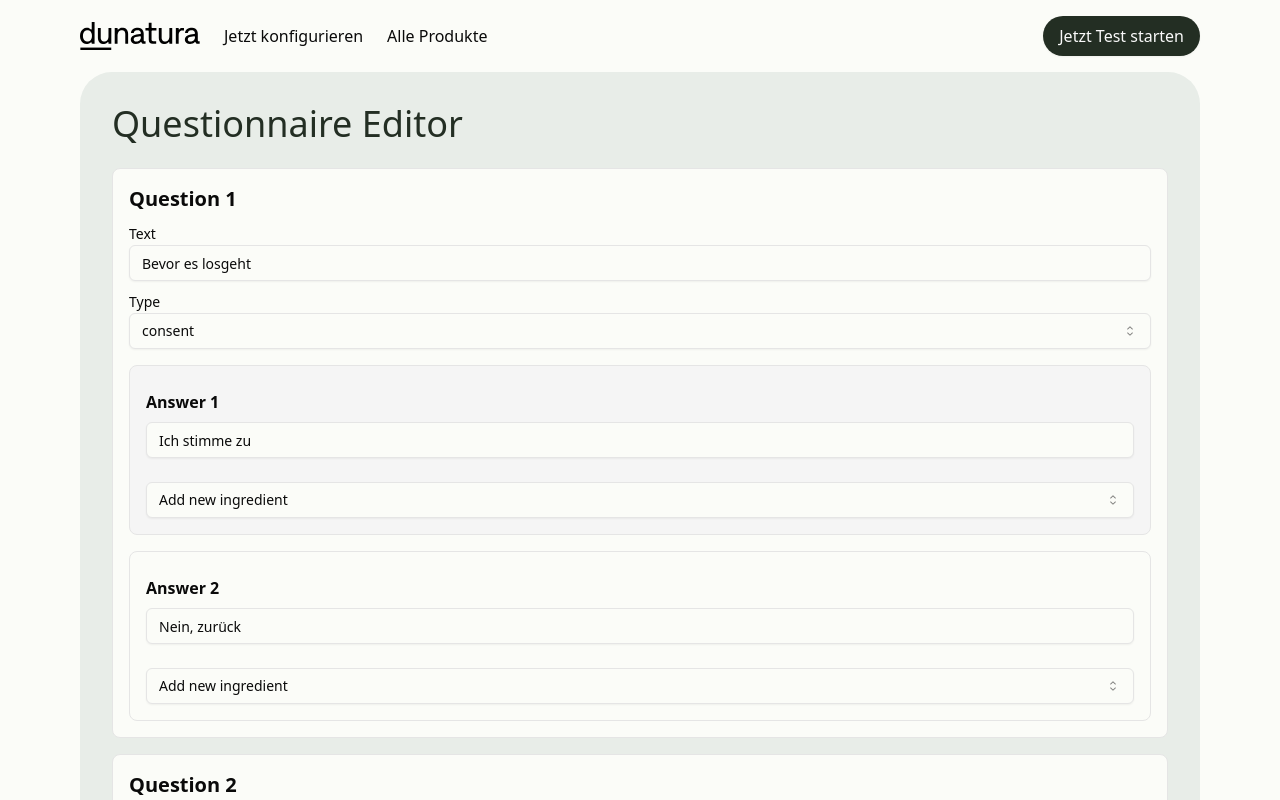
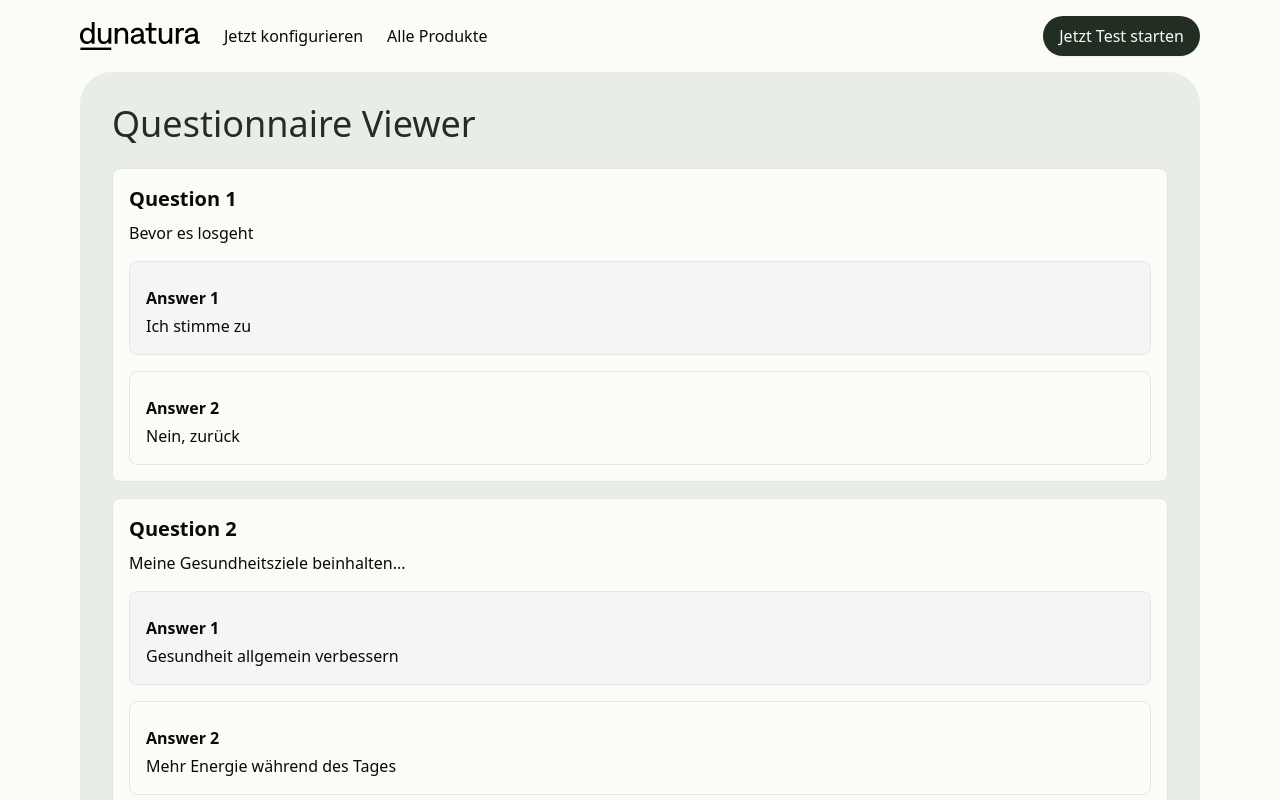
Before and after one commit to manueljenni/dunatura-headless, a Next.js app: page /admin in a window 1280 px wide. Shown: the top 800 px of the page. Built offline with nearby package versions, Linux system fonts and the light colour scheme.

Commit message:
Fix admin

```diff
--- a/app/(default)/admin/page.tsx
+++ b/app/(default)/admin/page.tsx
@@ -6,103 +6,14 @@ import {
   vitaminIdToKey,
   vitamins,
 } from "@/app/questionnaire/questionnaireConfig";
-import { QuestionType } from "@/app/questionnaire/questionnaireEngine";
 import RoundedContainer from "@/components/custom/RoundedContainer";
-import { Input } from "@/components/primitives/input";
-import { Label } from "@/components/primitives/label";
-import {
-  Select,
-  SelectContent,
-  SelectItem,
-  SelectTrigger,
-  SelectValue,
-} from "@/components/primitives/select";
-import { useState } from "react";
 
-export default function QuestionnaireEditor() {
-  const [questions, setQuestions] = useState(questionnaireData);
-
-  const handleQuestionChange = (
-    index: number,
-    field: string,
-    value: string | QuestionType,
-  ) => {
-    const updatedQuestions = [...questions];
-    updatedQuestions[index] = { ...updatedQuestions[index], [field]: value };
-    setQuestions(updatedQuestions);
-  };
-
-  const handleAnswerChange = (
-    questionIndex: number,
-    answerIndex: number,
-    field: string,
-    value: string,
-  ) => {
-    const updatedQuestions = [...questions];
-    const updatedAnswers = [...updatedQuestions[questionIndex].answers];
-    updatedAnswers[answerIndex] = {
-      ...updatedAnswers[answerIndex],
-      value: { ...updatedAnswers[answerIndex].value, [field]: value },
-    };
-    updatedQuestions[questionIndex] = {
-      ...updatedQuestions[questionIndex],
-      answers: updatedAnswers,
-    };
-    setQuestions(updatedQuestions);
-  };
-
-  const handleScoreChange = (
-    questionIndex: number,
-    answerIndex: number,
-    vitaminId: VitaminId,
-    score: number,
-  ) => {
-    const updatedQuestions = [...questions];
-    const updatedAnswers = [...updatedQuestions[questionIndex].answers];
-    const updatedScores = { ...updatedAnswers[answerIndex].scores, [vitaminId]: score };
-    updatedAnswers[answerIndex] = {
-      ...updatedAnswers[answerIndex],
-      scores: updatedScores,
-    };
-    updatedQuestions[questionIndex] = {
-      ...updatedQuestions[questionIndex],
-      answers: updatedAnswers,
-    };
-    setQuestions(updatedQuestions);
-  };
-
-  const addNewIngredient = (
-    questionIndex: number,
-    answerIndex: number,
-    vitaminId: VitaminId,
-  ) => {
-    const updatedQuestions = [...questions];
-    const updatedAnswers = [...updatedQuestions[questionIndex].answers];
-    const updatedScores = { ...updatedAnswers[answerIndex].scores, [vitaminId]: 0 };
-    updatedAnswers[answerIndex] = {
-      ...updatedAnswers[answerIndex],
-      scores: updatedScores,
-    };
-    updatedQuestions[questionIndex] = {
-      ...updatedQuestions[questionIndex],
-      answers: updatedAnswers,
-    };
-    setQuestions(updatedQuestions);
-  };
-
+export default function QuestionnaireViewer() {
   return (
-    <RoundedContainer title="Questionnaire Editor">
+    <RoundedContainer title="Questionnaire Viewer">
       <div className="grid grid-cols-1 gap-4">
-        {questions.map((question, questionIndex) => (
-          <QuestionCard
-            key={question.id}
-            question={question}
-            questionIndex={questionIndex}
-            handleQuestionChange={handleQuestionChange}
-            handleAnswerChange={handleAnswerChange}
-            handleScoreChange={handleScoreChange}
-            addNewIngredient={addNewIngredient}
-          />
+        {questionnaireData.map((question) => (
+          <QuestionCard key={question.id} question={question as any} />
         ))}
       </div>
     </RoundedContainer>
@@ -111,109 +22,21 @@ export default function QuestionnaireEditor() {
 
 type QuestionCardProps = {
   question: (typeof questionnaireData)[0];
-  questionIndex: number;
-  handleQuestionChange: (
-    index: number,
-    field: string,
-    value: string | QuestionType,
-  ) => void;
-  handleAnswerChange: (
-    questionIndex: number,
-    answerIndex: number,
-    field: string,
-    value: string,
-  ) => void;
-  handleScoreChange: (
-    questionIndex: number,
-    answerIndex: number,
-    vitaminId: VitaminId,
-    score: number,
-  ) => void;
-  addNewIngredient: (
-    questionIndex: number,
-    answerIndex: number,
-    vitaminId: VitaminId,
-  ) => void;
 };
 
-function QuestionCard({
-  question,
-  questionIndex,
-  handleQuestionChange,
-  handleAnswerChange,
-  handleScoreChange,
-  addNewIngredient,
-}: QuestionCardProps) {
+function QuestionCard({ question }: QuestionCardProps) {
   return (
     <div className="p-4 border rounded-lg bg-[#FBFCF8]">
       <h2 className="text-xl font-semibold mb-2">Question {question.id}</h2>
-      <QuestionInput
-        question={question}
-        questionIndex={questionIndex}
-        handleQuestionChange={handleQuestionChange}
-      />
+      <p className="mb-4">{question.text}</p>
       <div className="mt-4 space-y-4">
         {question.answers.map((answer, answerIndex) => (
-          <div key={answerIndex}>
-            <AnswerCard
-              answer={answer}
-              questionIndex={questionIndex}
-              answerIndex={answerIndex}
-              handleAnswerChange={handleAnswerChange}
-              handleScoreChange={handleScoreChange}
-              addNewIngredient={addNewIngredient}
-            />
-          </div>
+          <AnswerCard
+            key={answerIndex}
+            answer={answer as any}
+            answerIndex={answerIndex}
+          />
         ))}
-      </div>
-    </div>
-  );
-}
-
-type QuestionInputProps = {
-  question: (typeof questionnaireData)[0];
-  questionIndex: number;
-  handleQuestionChange: (
-    index: number,
-    field: string,
-    value: string | QuestionType,
-  ) => void;
-};
-
-function QuestionInput({
-  question,
-  questionIndex,
-  handleQuestionChange,
-}: QuestionInputProps) {
-  return (
-    <div className="space-y-2">
-      <div>
-        <Label>Text</Label>
-        <Input
-          type="text"
-          value={question.text}
-          onChange={(e) => handleQuestionChange(questionIndex, "text", e.target.value)}
-          className="w-full"
-        />
-      </div>
-      <div>
-        <Label>Type</Label>
-        <Select
-          value={question.type}
-          onValueChange={(value) =>
-            handleQuestionChange(questionIndex, "type", value as QuestionType)
-          }>
-          <SelectTrigger className="w-full">
-            <SelectValue placeholder="Select question type" />
-          </SelectTrigger>
-          <SelectContent>
-            {Object.values(QuestionType).map((type) => (
-              <SelectItem key={type} value={type}>
-                {type}
-              </SelectItem>
-            ))}
-          </SelectContent>
-        </Select>
       </div>
     </div>
   );
@@ -221,53 +44,21 @@ function QuestionInput({
 
 type AnswerCardProps = {
   answer: (typeof questionnaireData)[0]["answers"][0];
-  questionIndex: number;
   answerIndex: number;
-  handleAnswerChange: (
-    questionIndex: number,
-    answerIndex: number,
-    field: string,
-    value: string,
-  ) => void;
-  handleScoreChange: (
-    questionIndex: number,
-    answerIndex: number,
-    vitaminId: VitaminId,
-    score: number,
-  ) => void;
-  addNewIngredient: (
-    questionIndex: number,
-    answerIndex: number,
-    vitaminId: VitaminId,
-  ) => void;
 };
 
-function AnswerCard({
-  answer,
-  questionIndex,
-  answerIndex,
-  handleAnswerChange,
-  handleScoreChange,
-  addNewIngredient,
-}: AnswerCardProps) {
+function AnswerCard({ answer, answerIndex }: AnswerCardProps) {
   const bgColor = answerIndex % 2 === 0 ? "bg-neutral-100" : "bg-[#FBFCF8]";
   const hasScores = Object.keys(answer.scores || {}).length > 0;
 
   return (
     <div className={`space-y-6 p-4 border border-neutral-200 rounded-lg ${bgColor}`}>
-      <div className="space-y-2">
+      <div>
         <h4 className="font-semibold mt-2 mb-1">Answer {answerIndex + 1}</h4>
-        <Input
-          type="text"
-          value={answer.value.text}
-          onChange={(e) =>
-            handleAnswerChange(questionIndex, answerIndex, "text", e.target.value)
-          }
-          className="w-full"
-        />
+        <p>{answer.value.text}</p>
       </div>
       {hasScores && (
-        <div className="space-y-2">
+        <div>
           <h4 className="font-semibold">Scores</h4>
           <div className="grid grid-cols-2 gap-2">
             {Object.entries(answer.scores || {}).map(([vitaminIdString, score]) => {
@@ -286,48 +77,13 @@ function AnswerCard({
                       {vitamin.name}
                     </span>
                   </div>
-                  <Input
-                    type="number"
-                    value={score}
-                    onChange={(e) =>
-                      handleScoreChange(
-                        questionIndex,
-                        answerIndex,
-                        vitaminId,
-                        Number(e.target.value),
-                      )
-                    }
-                    className="w-1/4"
-                  />
+                  <span>{score as number}</span>
                 </div>
               );
             })}
           </div>
         </div>
       )}
-      <div>
-        <Select
-          onValueChange={(value) =>
-            addNewIngredient(questionIndex, answerIndex, Number(value) as VitaminId)
-          }>
-          <SelectTrigger className="w-full">
-            <SelectValue placeholder="Add new ingredient" />
-          </SelectTrigger>
-          <SelectContent>
-            {Object.values(vitamins).map((vitamin) => (
-              <SelectItem key={vitamin.id} value={vitamin.id.toString()}>
-                <div className="flex items-center">
-                  <div
-                    className="w-4 h-4 mr-2 rounded"
-                    style={{ backgroundColor: vitamin.color }}
-                  />
-                  {vitamin.name}
-                </div>
-              </SelectItem>
-            ))}
-          </SelectContent>
-        </Select>
-      </div>
     </div>
   );
 }
```
